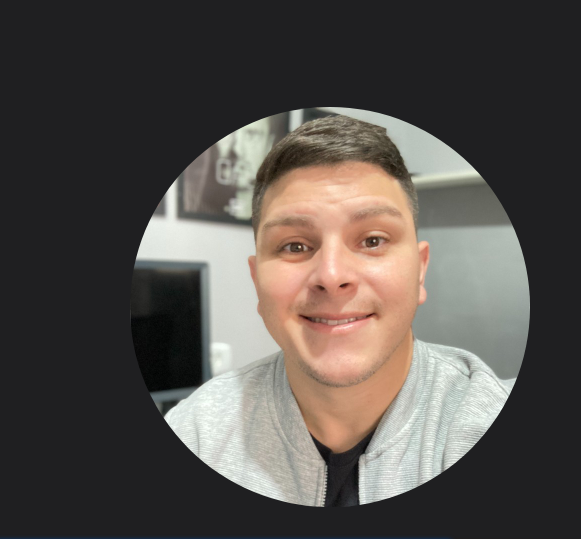
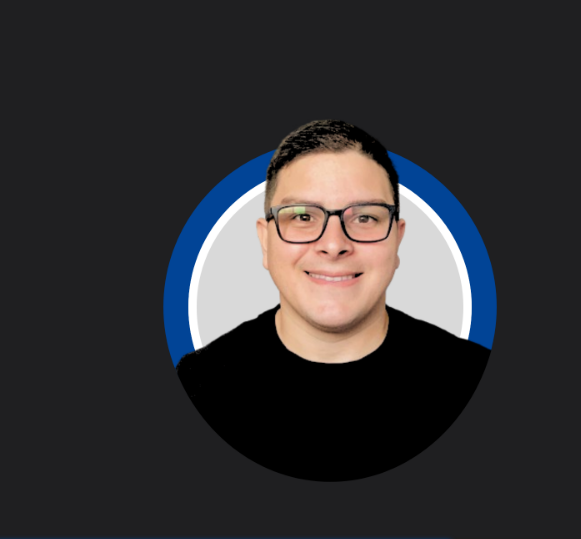
Before and after one commit to RailanDeivid/portfolio-railan, a plain HTML site: page index.html in a window 1280 px wide. Shown: the part 103-642 px from the top of the page, 699-1280 px from the left. Drawn offline with Linux system fonts and the light colour scheme.

Commit message:
update imagem perfil

```diff
--- a/index.html
+++ b/index.html
@@ -92,7 +92,7 @@
                         </div><!-- social-logos -->
                     </div><!-- txt-topo-site -->
                     <div class="img-topo-site">
-                        <img src="img/me.jpeg" alt="img.me">
+                        <img src="img/me.png" alt="img.me">
                     </div><!--img-topo-site-->
                 </div><!-- flex -->
             </div><!-- interface -->
```
Also changed, not shown: img/me.jpeg (deleted), img/me.png (added).
